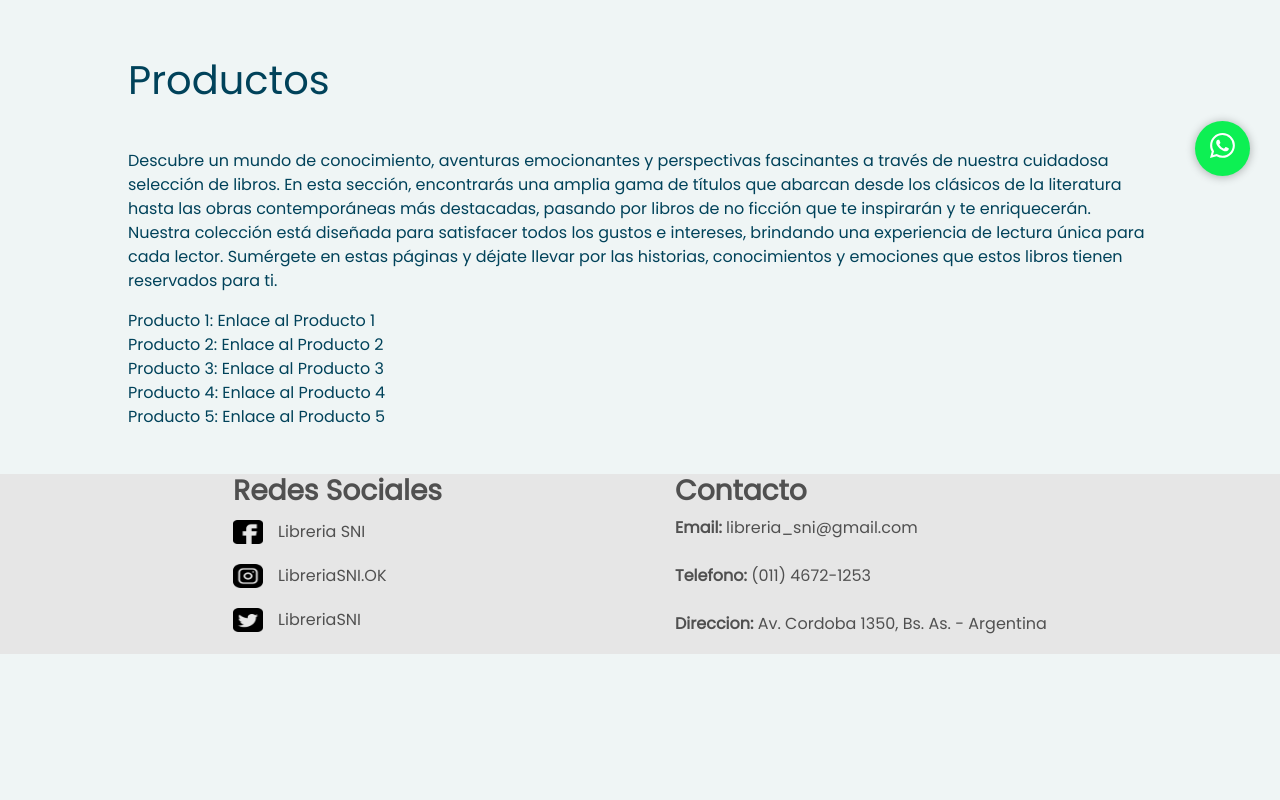
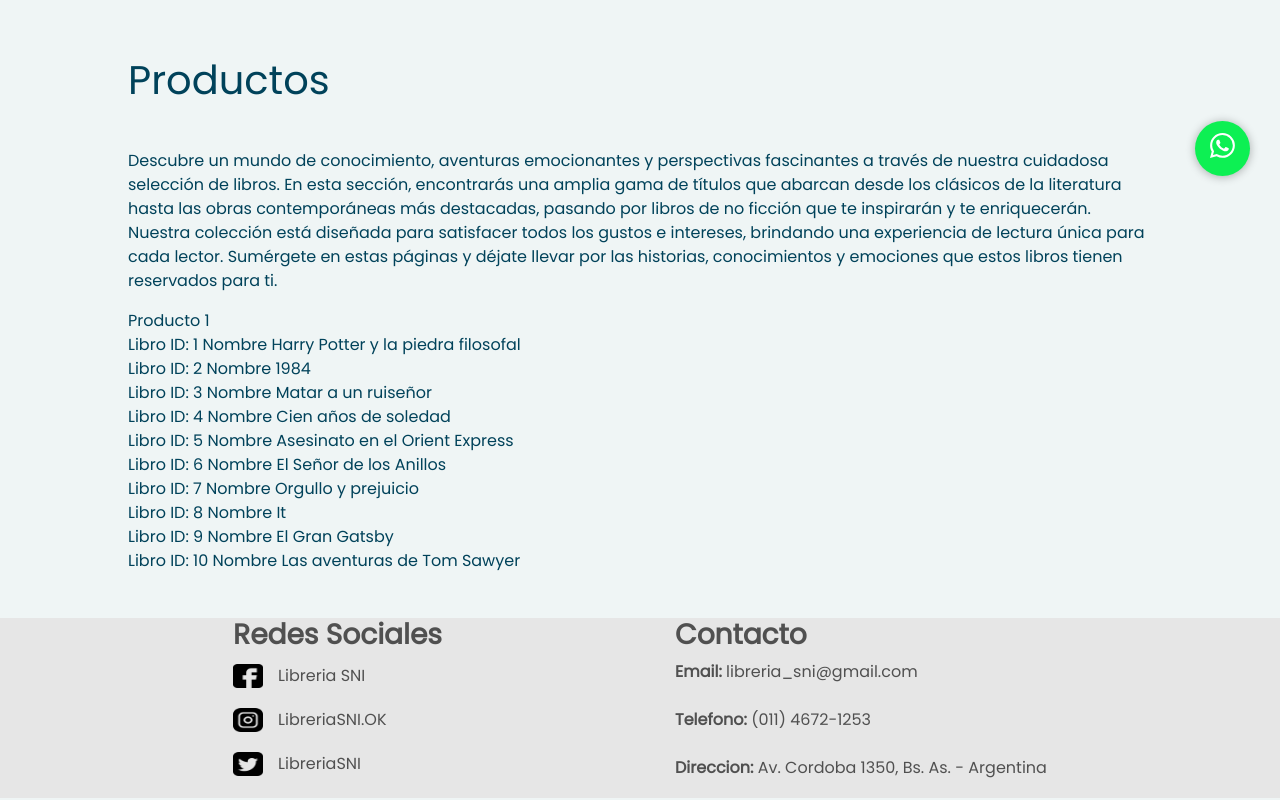
Before and after one commit to niconk97/PROYECTOINTEGRADOR-JS-UNTREFSCHOOL, a plain HTML site: page index.html in a window 1280 px wide. Shown: the part 594-1394 px from the top of the page. Before the commit the page ends 1250 px from the top, so only its background shows below. Drawn offline with nearby package versions, Linux system fonts and the light colour scheme.

Commit message:
se agrega una primer version del js

```diff
--- a/index.html
+++ b/index.html
@@ -92,12 +92,8 @@
                 </p>
 
             <div class="contenedorListadoProductos">
-                <ul class="listadoProductos">
-                    <li>Producto 1: <a href="#">Enlace al Producto 1</a></li>
-                    <li>Producto 2: <a href="#">Enlace al Producto 2</a></li>
-                    <li>Producto 3: <a href="#">Enlace al Producto 3</a></li>
-                    <li>Producto 4: <a href="#">Enlace al Producto 4</a></li>
-                    <li>Producto 5: <a href="#">Enlace al Producto 5</a></li>
+                <ul id="listadoProductos">
+                    <li>Producto 1</li>
                 </ul>
             </div>
 
@@ -178,5 +174,6 @@
       integrity="sha384-geWF76RCwLtnZ8qwWowPQNguL3RmwHVBC9FhGdlKrxdiJJigb/j/68SIy3Te4Bkz"
       crossorigin="anonymous"
     ></script>
+    <script src="js/script.js"></script>
   </body>
 </html>
--- /dev/null
+++ b/js/script.js
@@ -0,0 +1,104 @@
+const libros = [
+    {
+        "id": 1,
+        "autor": "J.K. Rowling",
+        "nombreLibro": "Harry Potter y la piedra filosofal",
+        "generoLibro": "Fantasía",
+        "fechaPublicacion": "1997-06-26",
+        "precio": 19.99,
+        "imagenURL": "https://ejemplo.com/imagen/harry_potter.jpg"
+    },
+    {
+        "id": 2,
+        "autor": "George Orwell",
+        "nombreLibro": "1984",
+        "generoLibro": "Ciencia Ficción",
+        "fechaPublicacion": "1949-06-08",
+        "precio": 15.95,
+        "imagenURL": "https://ejemplo.com/imagen/1984.jpg"
+    },
+    {
+        "id": 3,
+        "autor": "Harper Lee",
+        "nombreLibro": "Matar a un ruiseñor",
+        "generoLibro": "Ficción Clásica",
+        "fechaPublicacion": "1960-07-11",
+        "precio": 17.50,
+        "imagenURL": "https://ejemplo.com/imagen/matar_a_un_ruisenor.jpg"
+    },
+    {
+        "id": 4,
+        "autor": "Gabriel García Márquez",
+        "nombreLibro": "Cien años de soledad",
+        "generoLibro": "Realismo Mágico",
+        "fechaPublicacion": "1967-05-30",
+        "precio": 21.99,
+        "imagenURL": "https://ejemplo.com/imagen/cien_anos_de_soledad.jpg"
+    },
+    {
+        "id": 5,
+        "autor": "Agatha Christie",
+        "nombreLibro": "Asesinato en el Orient Express",
+        "generoLibro": "Misterio",
+        "fechaPublicacion": "1934-01-01",
+        "precio": 14.75,
+        "imagenURL": "https://ejemplo.com/imagen/asesinato_en_el_orient_express.jpg"
+    },
+    {
+        "id": 6,
+        "autor": "J.R.R. Tolkien",
+        "nombreLibro": "El Señor de los Anillos",
+        "generoLibro": "Fantasía",
+        "fechaPublicacion": "1954-07-29",
+        "precio": 25.00,
+        "imagenURL": "https://ejemplo.com/imagen/el_senor_de_los_anillos.jpg"
+    },
+    {
+        "id": 7,
+        "autor": "Jane Austen",
+        "nombreLibro": "Orgullo y prejuicio",
+        "generoLibro": "Novela Romántica",
+        "fechaPublicacion": "1813-01-28",
+        "precio": 12.99,
+        "imagenURL": "https://ejemplo.com/imagen/orgullo_y_prejuicio.jpg"
+    },
+    {
+        "id": 8,
+        "autor": "Stephen King",
+        "nombreLibro": "It",
+        "generoLibro": "Terror",
+        "fechaPublicacion": "1986-09-15",
+        "precio": 18.50,
+        "imagenURL": "https://ejemplo.com/imagen/it.jpg"
+    },
+    {
+        "id": 9,
+        "autor": "F. Scott Fitzgerald",
+        "nombreLibro": "El Gran Gatsby",
+        "generoLibro": "Ficción Clásica",
+        "fechaPublicacion": "1925-04-10",
+        "precio": 16.75,
+        "imagenURL": "https://ejemplo.com/imagen/el_gran_gatsby.jpg"
+    },
+    {
+        "id": 10,
+        "autor": "Mark Twain",
+        "nombreLibro": "Las aventuras de Tom Sawyer",
+        "generoLibro": "Aventuras",
+        "fechaPublicacion": "1876-12-01",
+        "precio": 14.99,
+        "imagenURL": "https://ejemplo.com/imagen/las_aventuras_de_tom_sawyer.jpg"
+    }
+]
+
+let listadoProductos = document.getElementById("listadoProductos");
+
+function agregarProducto() {
+    libros.forEach(l => {
+        const nuevoElemento = document.createElement("li");
+        nuevoElemento.textContent = `Libro ID: ${l.id} Nombre ${l.nombreLibro}`;
+        listadoProductos.appendChild(nuevoElemento);
+    })
+  }
+
+agregarProducto()
```
